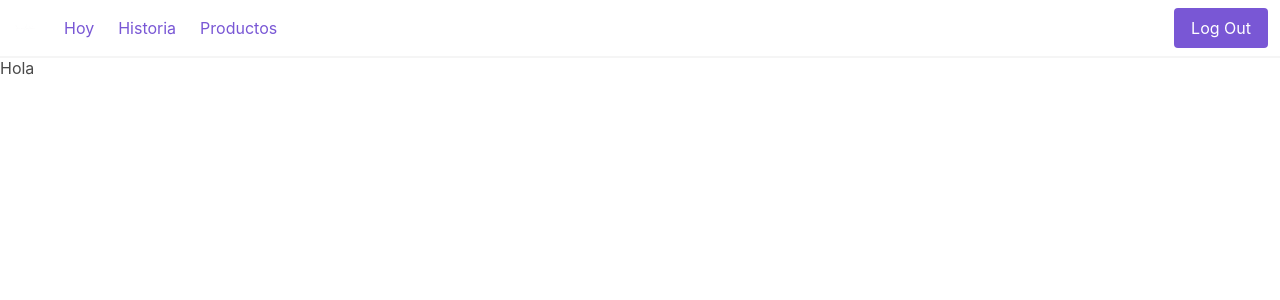
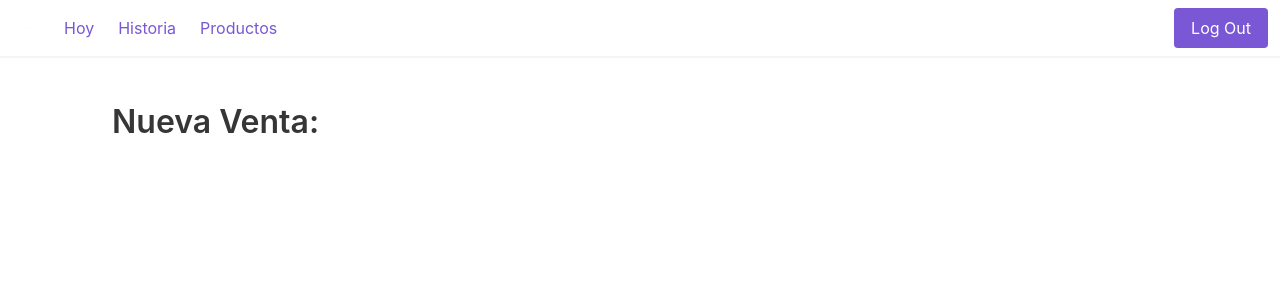
Before and after one commit to Muerir/cinnamon-vue, a Vue app: page /orders/new in a window 1280 px wide. Shown: the top 300 px of the page. Built offline with nearby package versions, Linux system fonts and the light colour scheme; no server answers; what vue-good-table would draw is missing.

Commit message:
Added some stuff to new order

```diff
--- a/src/components/orders/NewOrderForm.vue
+++ b/src/components/orders/NewOrderForm.vue
@@ -1,6 +1,9 @@
 <template>
-    <div>
-        Hola
+    <div class="container">
+        <section class="section">
+            <h1 class="title is-3">Nueva Venta:</h1>
+
+        </section>
     </div>
 </template>
 
@@ -12,7 +15,7 @@ export default {
     name: "NewOrderForm",
     data() {
         return {
-            products: []
+            products: [],
         };
     },
     async mounted() {
```
